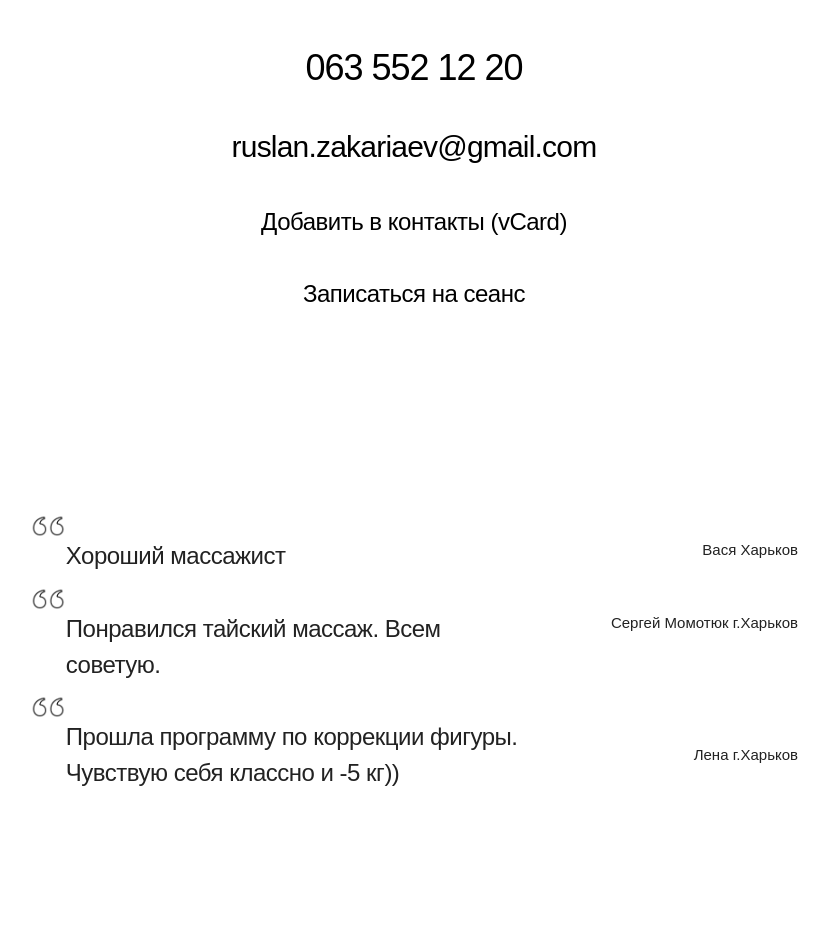
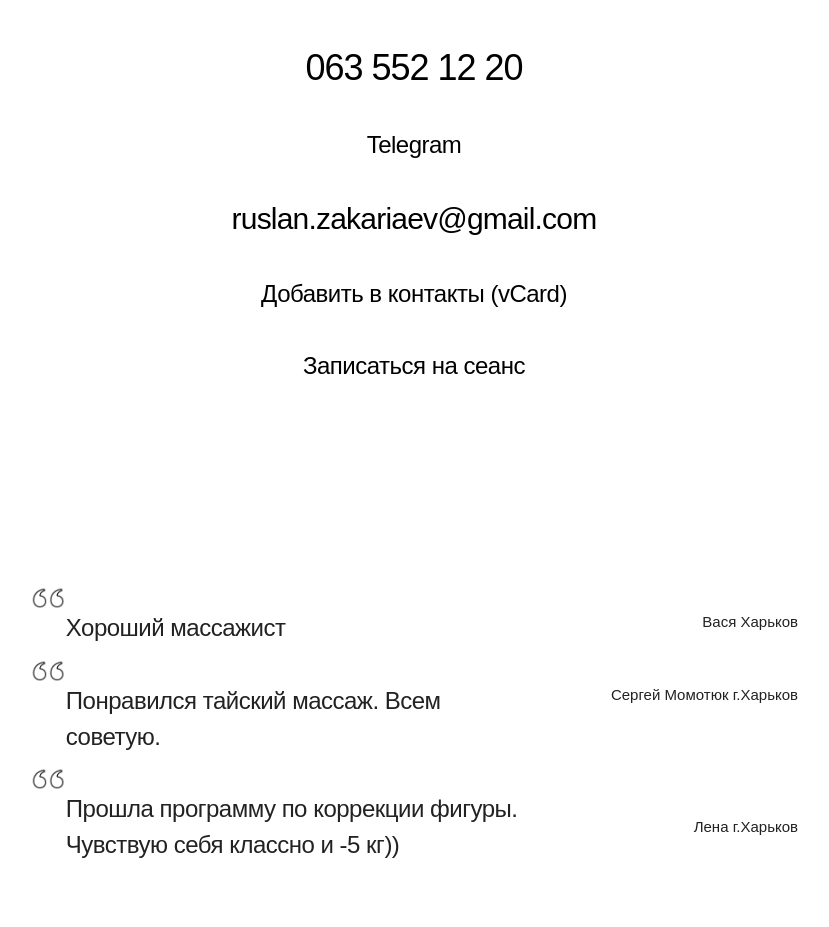
Before and after one commit to massage-pp-ua/massage-pp-ua, a plain HTML site: page index.html in a window 1280 px wide. Shown: the part 1600-2527 px from the top of the page, without its empty margins (226-1055 px from the left). Drawn offline with Linux system fonts and the light colour scheme.

Commit message:
Update index.html

```diff
--- a/index.html
+++ b/index.html
@@ -92,7 +92,8 @@
   <div class="section contacts">
     <div class="container">
 	  <h3 class="section-description"><a href="tel:+380635521220">063 552 12 20</a></h3><br>
-      <h4 class="section-description"><a href="mailto:ruslan.zakariaev@gmail.com?subject=Массаж" target="_blank"> ruslan.zakariaev@gmail.com</a></h4><br>
+		  <h5 class="section-description"><a href="https://t.me/+380635521220">Telegram</a></h5><br>
+	<h4 class="section-description"><a href="mailto:ruslan.zakariaev@gmail.com?subject=Массаж" target="_blank"> ruslan.zakariaev@gmail.com</a></h4><br>
 	  <h5 class="section-description"><a href="contacts.vcf">Добавить в контакты (vCard)</a></h5><br>
 	  <h5 class="section-description"><a href="mailto:ruslan.zakariaev@gmail.com?subject=Запись на сеанс" target="_blank">Записаться на сеанс</a></h5>
     </div>
```
